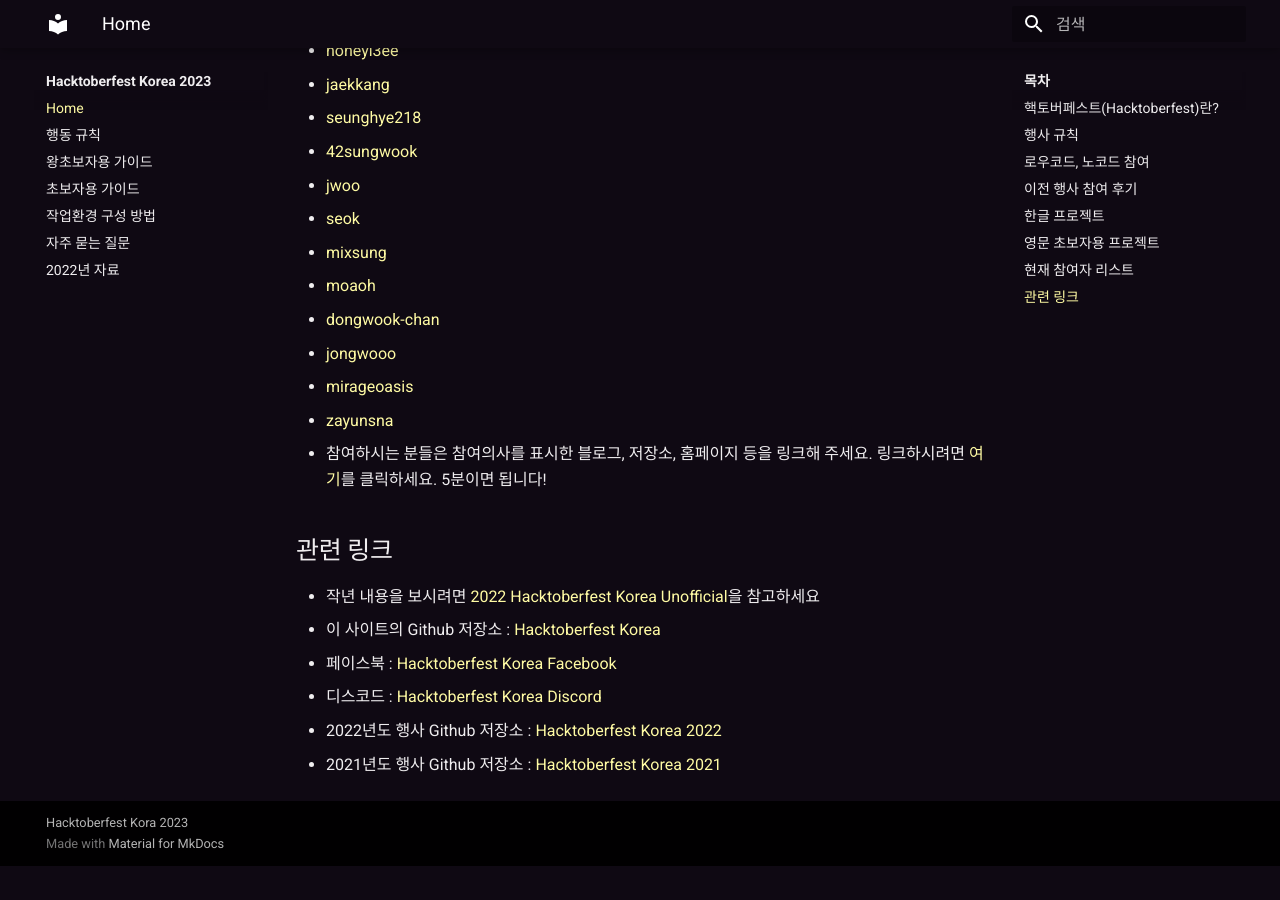
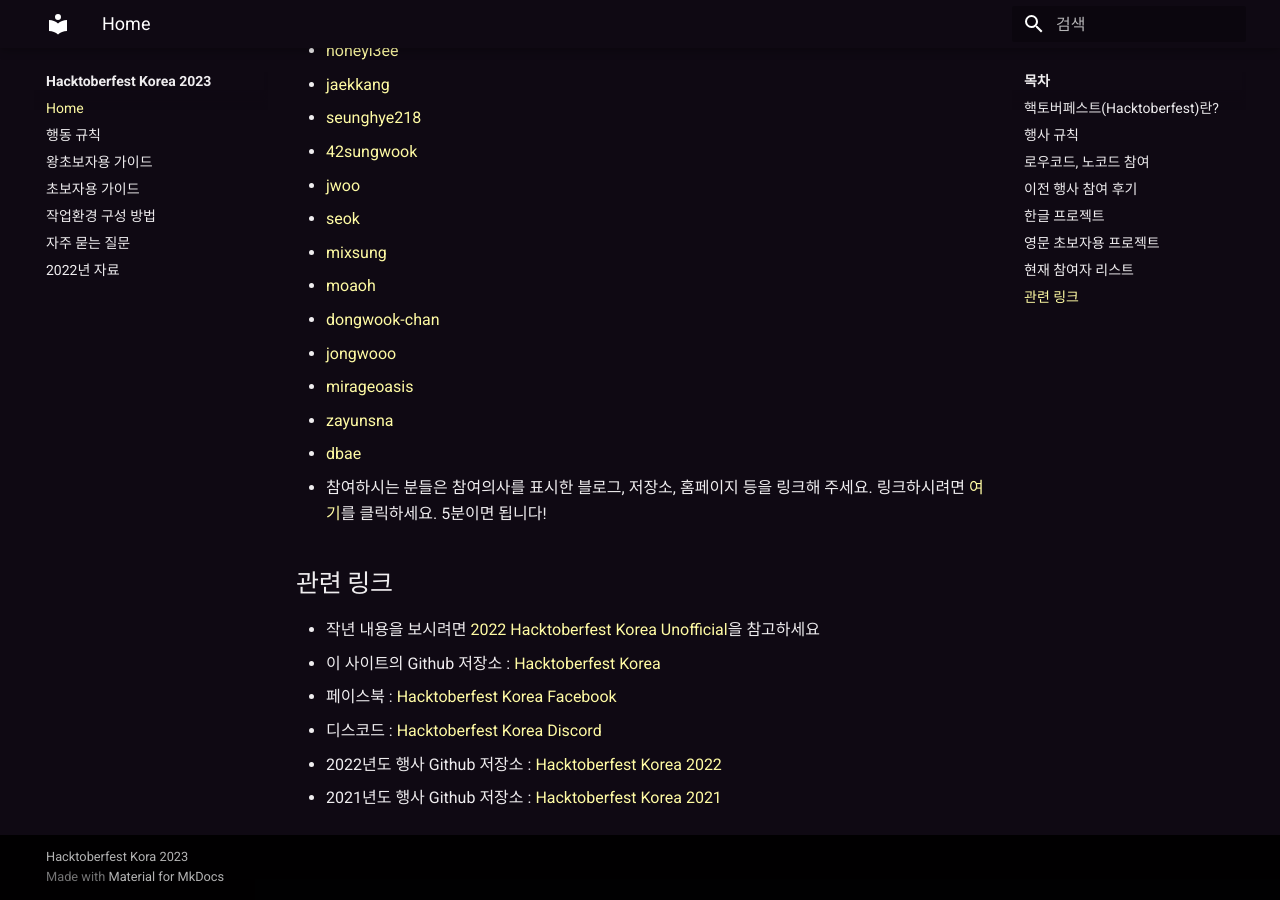
Before and after one commit to hacktoberfestkorea/hacktoberfestkorea, an MkDocs documentation site: the page built from docs/index.md, in a window 1280 px wide and 900 px high, scrolled down 4202 px. Built offline with MkDocs 1.6.1 and Material for MkDocs 9.7.7, drawn with Linux system fonts in a browser that asks for light colours; before the commit the page ends 5068 px from its top, so only the background shows below that.

Commit message:
Update index.md
참여자 리스트에 제 깃허브 계정을 추가했습니다

```diff
--- a/docs/index.md
+++ b/docs/index.md
@@ -113,6 +113,7 @@
 - [jongwooo](https://github.com/jongwooo)
 - [mirageoasis](https://github.com/mirageoasis)
 - [zayunsna](https://github.com/zayunsna)
+- [dbae](https://github.com/codero225)
 - 참여하시는 분들은 참여의사를 표시한 블로그, 저장소, 홈페이지 등을 링크해 주세요. 링크하시려면 [여기](https://github.com/phg98/hacktoberfestkorea/edit/master/docs/index.md)를 클릭하세요. 5분이면 됩니다!
 
 ## 관련 링크 {#associated-link}
```
